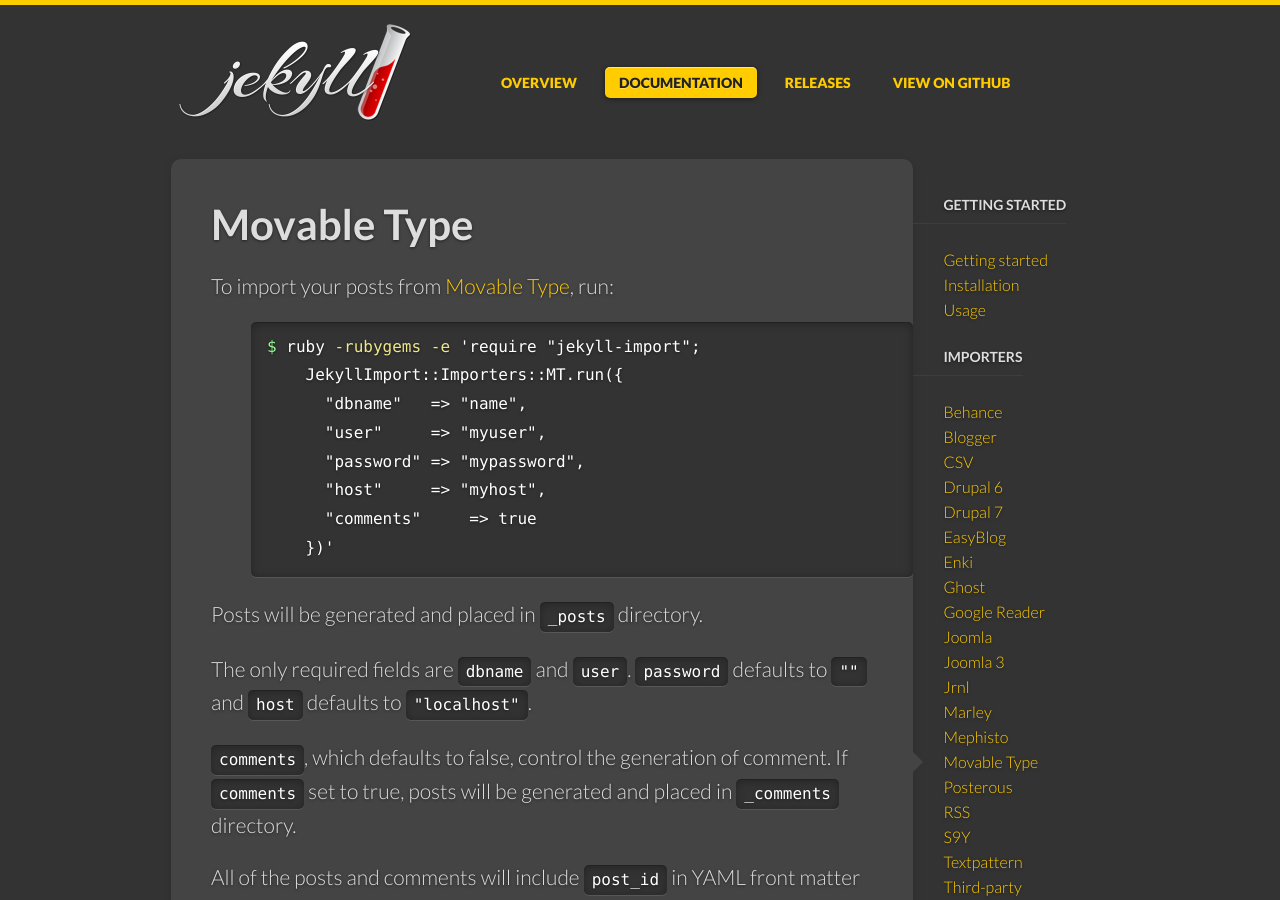
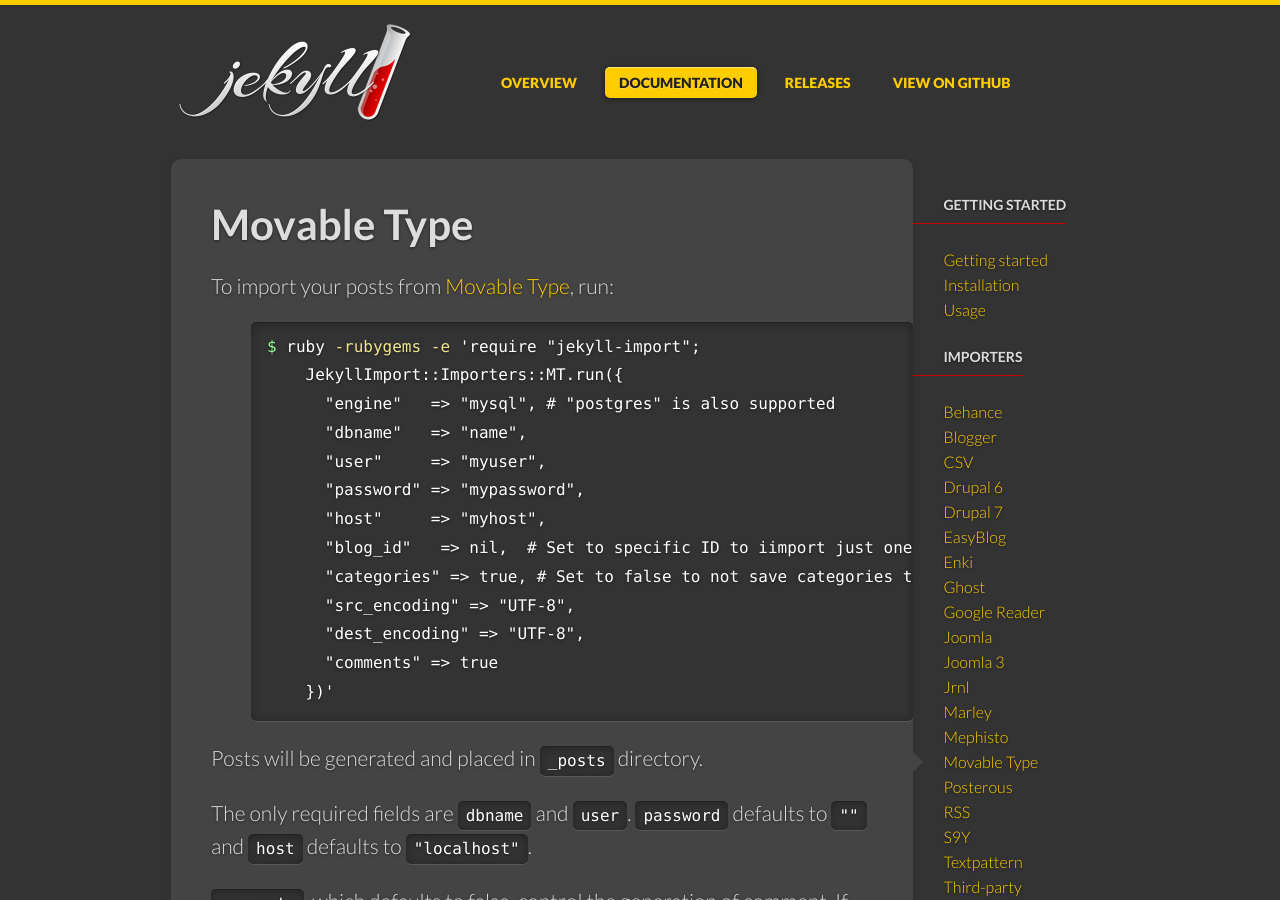
Before and after one commit to jekyll/jekyll-import, a Jekyll site: the page built from _importers/mt.md, in a window 1280 px wide and 900 px high. Built offline with Jekyll 4.4.1, drawn with Linux system fonts in a browser that asks for light colours; some web fonts are replaced.

Commit message:
Add support for importing from PostgreSQL-backed Movable Type sites.
Also, document the undocumented Movable Type importing options.

```diff
--- a/_importers/mt.md
+++ b/_importers/mt.md
@@ -12,11 +12,16 @@
 {% highlight bash %}
 $ ruby -rubygems -e 'require "jekyll-import";
     JekyllImport::Importers::MT.run({
+      "engine"   => "mysql", # "postgres" is also supported
       "dbname"   => "name",
       "user"     => "myuser",
       "password" => "mypassword",
       "host"     => "myhost",
-      "comments"     => true
+      "blog_id"   => nil,  # Set to specific ID to iimport just one blog
+      "categories" => true, # Set to false to not save categories to front matter
+      "src_encoding" => "UTF-8",
+      "dest_encoding" => "UTF-8",
+      "comments" => true
     })'
 {% endhighlight %}
 
```
